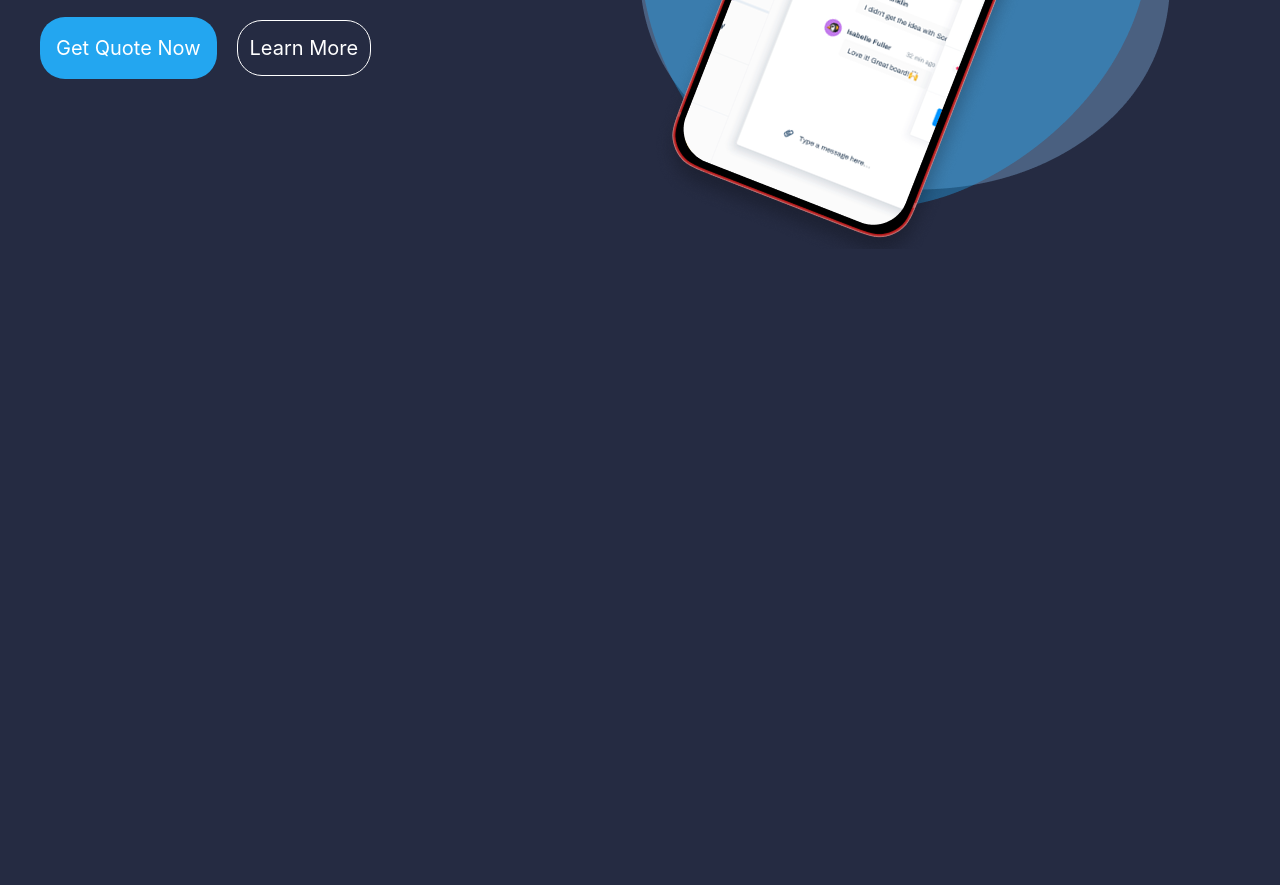
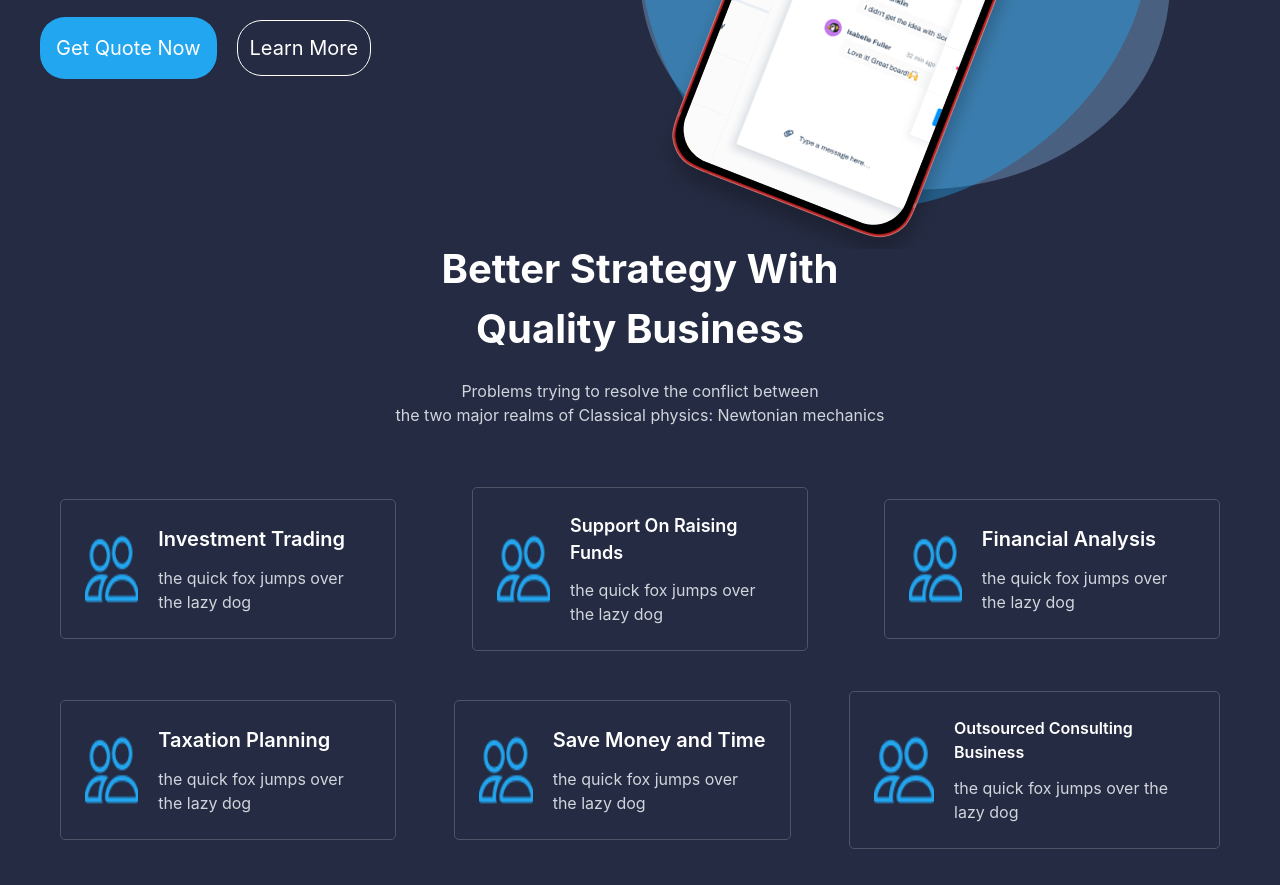
Before and after one commit to Magamed-7/HW-11, a website: page index.html in a window 1280 px wide. Shown: the part 501-1386 px from the top of the page. Before the commit the page ends 800 px from the top, so only its background shows below. Drawn offline with nearby package versions, Linux system fonts and the light colour scheme; files that its build step writes are made by us from their sources.

Commit message:
second section

```diff
--- a/index.html
+++ b/index.html
@@ -41,7 +41,7 @@
 
     <main>
         <!-- Section one -->
-        <section class="flex lg:flex-row flex-col justify-between items-center my-15 max-w-300 m-auto gap-5">
+        <section class="flex lg:flex-row flex-col justify-between items-center my-15 mb-30 max-w-300 m-auto gap-5">
             <div class="flex flex-col gap-5 lg:w-[40%] w-[90%] lg:text-left text-center">
                 <h1 class="text-[white] text-[60px] font-bold"> Financial Assistance With True Purpose </h1>
                 <p class="text-[white] text-[18px]"> We know how large objects will act, but things on a small scale. </p>
@@ -58,6 +58,110 @@
                 <img src="./Vector.png" alt="" class="z-2 top-11.25 absolute">
             </div>
         </section>
+
+        <!-- Second section-->
+        <section class="max-w-300 mx-auto lg:my-40 mb-40 mt-100 px-5 flex flex-col items-center gap-15">
+
+            <!-- Top -->
+            <div class="flex flex-col items-center text-center gap-5 w-[90%] lg:w-[60%]">
+                <h1 class="text-[40px] text-[white] font-bold">
+                    Better Strategy With <br> Quality Business
+                </h1>
+                <p class="text-[16px] text-gray-300">
+                    Problems trying to resolve the conflict between <br>
+                    the two major realms of Classical physics: Newtonian mechanics
+                </p>
+            </div>
+
+            <!-- Cards -->
+            <div class="flex flex-col items-center gap-10 w-full lg:flex-row lg:flex-wrap lg:justify-between">
+
+                <div class="w-[90%] lg:w-[29%] border border-gray-600 p-6 flex flex-row items-center gap-5 rounded-[5px]">
+                    <div class="lg:w-[20%]">
+                        <img src="./icon.png" alt="" class="h-17.5">
+                    </div>
+                    <div class="lg:w-[80%] flex flex-col gap-3">
+                        <h1 class="text-[20px] text-white font-semibold">
+                            Investment Trading
+                        </h1>
+                        <p class="text-[16px] text-gray-300">
+                            the quick fox jumps over the lazy dog
+                        </p>
+                    </div>
+                </div>
+
+                <div class="w-[90%] lg:w-[29%] border border-gray-600 p-6 flex flex-row items-center gap-5 rounded-[5px]">
+                    <div class="lg:w-[20%]">
+                        <img src="./icon.png" alt="" class="h-17.5">
+                    </div>
+                    <div class="lg:w-[80%] flex flex-col gap-3">
+                        <h1 class="text-[18px] text-white font-semibold">
+                            Support On Raising Funds
+                        </h1>
+                        <p class="text-[16px] text-gray-300">
+                            the quick fox jumps over the lazy dog
+                        </p>
+                    </div>
+                </div>
+
+                <div class="w-[90%] lg:w-[29%] border border-gray-600 p-6 flex flex-row items-center gap-5 rounded-[5px]">
+                    <div class="lg:w-[20%]">
+                        <img src="./icon.png" alt="" class="h-17.5">
+                    </div>
+                    <div class="lg:w-[80%] flex flex-col gap-3">
+                        <h1 class="text-[20px] text-white font-semibold">
+                            Financial Analysis
+                        </h1>
+                        <p class="text-[16px] text-gray-300">
+                            the quick fox jumps over the lazy dog
+                        </p>
+                    </div>
+                </div>
+
+                <div class="w-[90%] lg:w-[29%] border border-gray-600 p-6 flex flex-row items-center gap-5 rounded-[5px]">
+                    <div class="lg:w-[20%]">
+                        <img src="./icon.png" alt="" class="h-17.5">
+                    </div>
+                    <div class="lg:w-[80%]  flex flex-col gap-3">
+                        <h1 class="text-[20px] text-white font-semibold">
+                            Taxation Planning
+                        </h1>
+                        <p class="text-[16px] text-gray-300">
+                            the quick fox jumps over the lazy dog
+                        </p>
+                    </div>
+                </div>
+
+                <div class="w-[90%] lg:w-[29%] border border-gray-600 p-6 flex flex-row items-center gap-5 rounded-[5px]">
+                    <div class="lg:w-[20%]">
+                        <img src="./icon.png" alt="" class="h-17.5">
+                    </div>
+                    <div class="lg:w-[80%] flex flex-col gap-3">
+                        <h1 class="text-[20px] text-white font-semibold">
+                            Save Money and Time
+                        </h1>
+                        <p class="text-[16px] text-gray-300">
+                            the quick fox jumps over the lazy dog
+                        </p>
+                    </div>
+                </div>
+
+                <div class="w-[90%] lg:w-[32%] border border-gray-600 p-6 flex flex-row items-center gap-5 rounded-[5px]">
+                    <div class="lg:w-[20%]">
+                        <img src="./icon.png" alt="" class="h-17.5">
+                    </div>
+                    <div class="lg:w-[80%]  flex flex-col gap-3">
+                        <h1 class="text-[16px] text-white font-semibold">
+                            Outsourced Consulting Business
+                        </h1>
+                        <p class="text-[16px] text-gray-300">
+                            the quick fox jumps over the lazy dog
+                        </p>
+                    </div>
+                </div>
+
+            </div>
+        </section>
     </main>
 </body>
 </html>
```
Also changed, not shown: icon.png (added).
